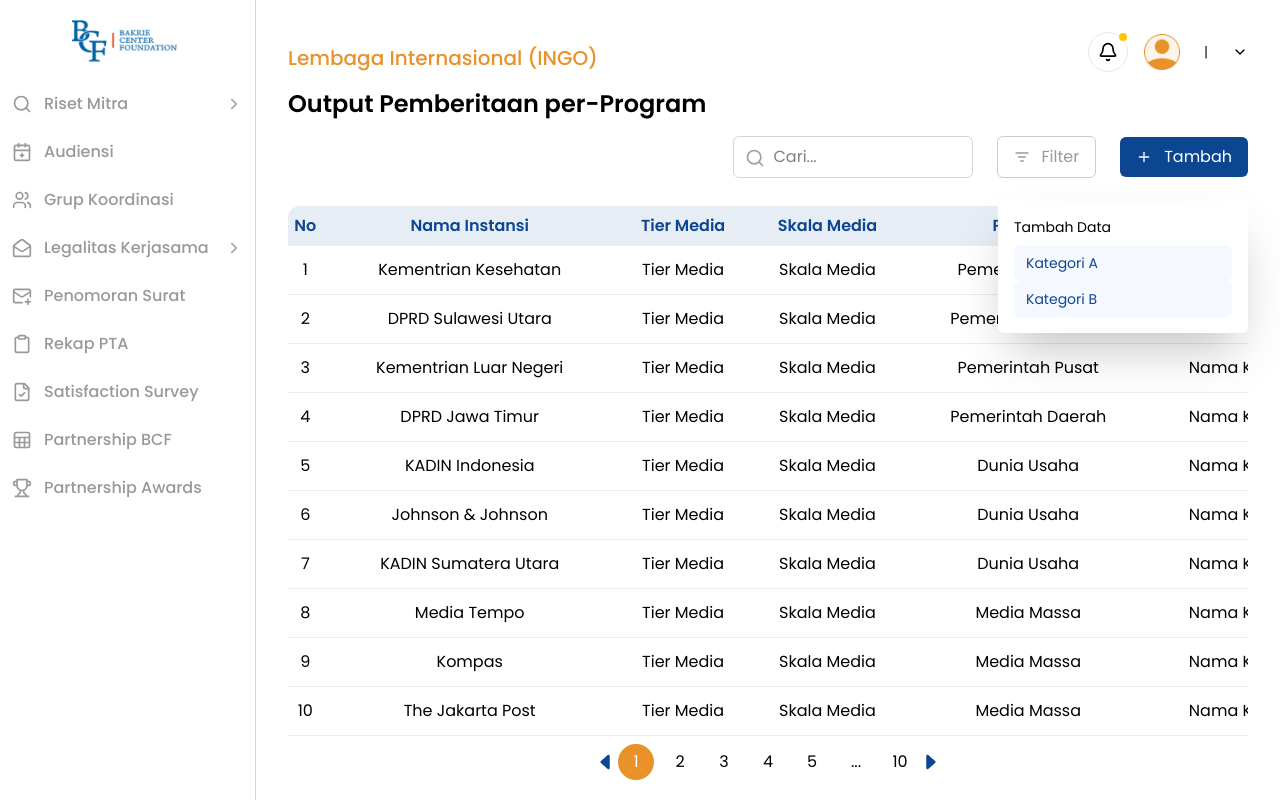
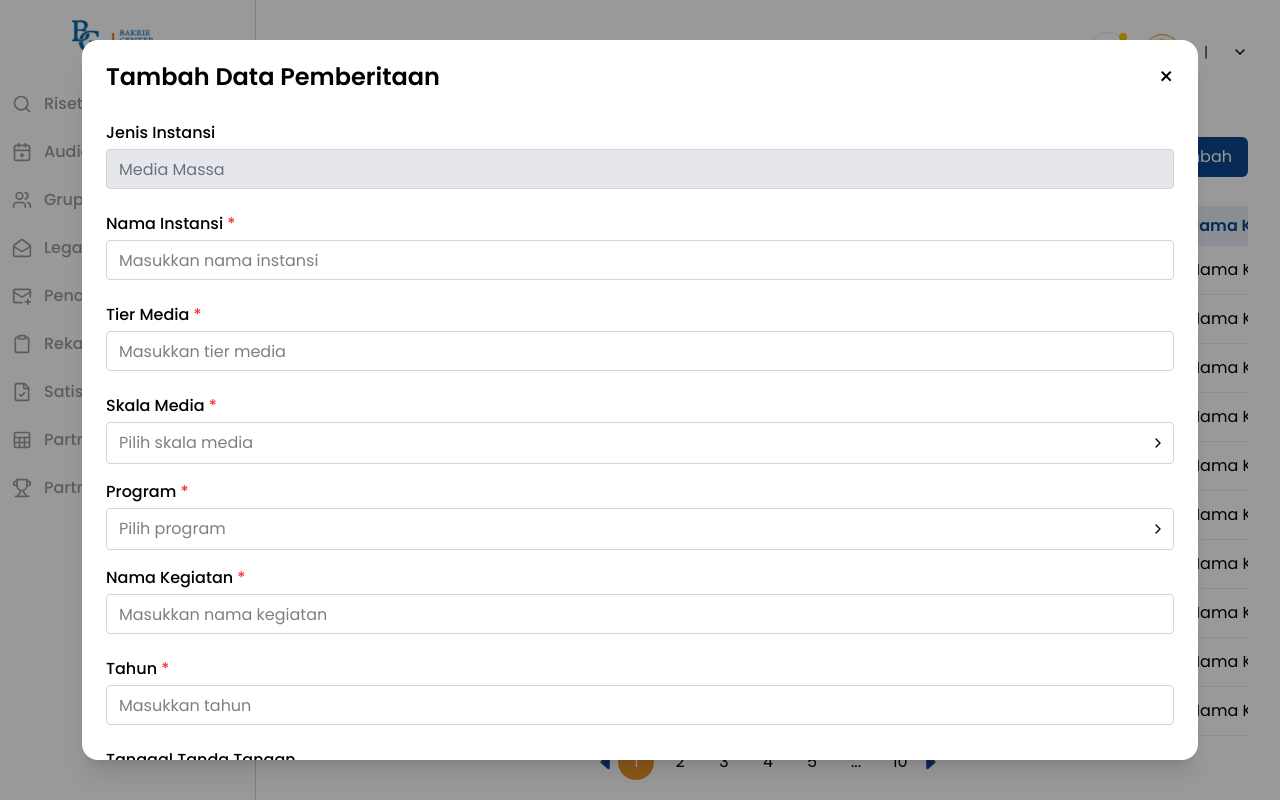
Before and after one commit to bakrietechclub/sms-web-app, a React (Vite) app: page /dashboard/recap/program in a window 1280 px wide. Both pictures are taken after a click on the button "Tambah". Built offline with nearby package versions, Linux system fonts and the light colour scheme.

Commit message:
FEAT : Added modal form for recap program

```diff
--- /dev/null
+++ b/src/components/fragments/modalforms/media/AddModalProgramRecap.jsx
@@ -0,0 +1,209 @@
+import { useForm } from "react-hook-form";
+import { useEffect, useRef, useState } from "react";
+
+import TextField from "../../../elements/formfields/TextField";
+import SingleSelectDropdown from "../../../elements/formfields/SingleSelectDropdown";
+import DatePickerField from "../../../elements/formfields/DatePickerField";
+
+const mediaScale = [
+  "Internasional", "Nasional", "Regional", "Lokal"
+]
+
+const program = [
+  "LEAD", "HOL", "CLP", "BCF", "SDI"
+]
+
+const publicationType = [
+    "Online", "Televisi", "Media Cetak", "Radio"
+];
+
+const toneOfTheNews = [
+    "Positif", "Negatif", "Netral"
+]
+
+export const AddModalProgramRecap = ({ isOpen, onClose }) => {
+  const { register, handleSubmit, setValue } = useForm();
+  const dropdownRef = useRef(null);
+
+  const [nomorSuratBcf, setNomorSuratBcf] = useState("");
+  const [openLetterModal, setOpenLetterModal] = useState(false);
+
+  const onSubmit = (data) => {
+    const finalData = {
+      ...data,
+      nomorSuratBcf,
+    };
+    console.log("Form data:", finalData);
+    onClose();
+  };
+
+  const handleRedirectToNomorSurat = () => {
+    setOpenLetterModal(true);
+  };
+
+  const handleNomorSuratSuccess = (nomor) => {
+    setNomorSuratBcf(nomor);
+    setValue("nomorSuratBcf", nomor);
+  };
+
+  useEffect(() => {
+    const handleClickOutside = (event) => {
+      if (dropdownRef.current && !dropdownRef.current.contains(event.target)) {
+        document.activeElement.blur();
+      }
+    };
+    document.addEventListener("mousedown", handleClickOutside);
+    return () => document.removeEventListener("mousedown", handleClickOutside);
+  }, []);
+
+  if (!isOpen) return null;
+
+  return (
+    <>
+      <div className="fixed inset-0 z-40 bg-black opacity-40" onClick={onClose} />
+      <div className="fixed inset-0 z-50 flex items-center justify-center">
+        <div
+          className="bg-white w-[1116px] h-[900px] max-h-[90vh] rounded-2xl shadow-xl overflow-hidden flex flex-col"
+          onClick={(e) => e.stopPropagation()}
+        >
+          <div className="w-full h-[92px] px-6 flex items-center justify-between">
+            <h2 className="text-2xl font-semibold">Tambah Data Pemberitaan</h2>
+            <button onClick={onClose} className="text-2xl">
+              ×
+            </button>
+          </div>
+
+          <form
+            onSubmit={handleSubmit(onSubmit)}
+            className="px-6 pt-2 pb-4 space-y-4 overflow-y-auto"
+            style={{ height: "calc(900px - 92px)" }}
+            ref={dropdownRef}
+          >
+            <TextField
+              name="jenisInstansi"
+              label="Jenis Instansi"
+              placeholder="Lembaga Internasional"
+              defaultValue="Media Massa"
+              disable={true}
+              className="bg-gray-200 text-gray-500"
+              register={register}
+            />
+            <TextField
+              name="namaInstansi"
+              label="Nama Instansi"
+              placeholder="Masukkan nama instansi"
+              register={register}
+              isRequired
+            />
+            <TextField
+              name="tierMedia"
+              label="Tier Media"
+              placeholder="Masukkan tier media"
+              register={register}
+              isRequired
+            />
+            <SingleSelectDropdown
+              name="skalaMedia"
+              label="Skala Media"
+              options={mediaScale}
+              register={register}
+              setValue={setValue}
+              isRequired
+            />
+            <SingleSelectDropdown
+              name="program"
+              label="Program"
+              options={program}
+              register={register}
+              setValue={setValue}
+              isRequired
+            />
+            <TextField
+              name="namaKegiatan"
+              label="Nama Kegiatan"
+              placeholder="Masukkan nama kegiatan"
+              register={register}
+              isRequired
+            />
+            <TextField
+              name="tahun"
+              label="Tahun"
+              placeholder="Masukkan tahun"
+              register={register}
+              isRequired
+            />
+            <DatePickerField
+              name="tanggalTandaTangan"
+              label="Tanggal Tanda Tangan"
+              className="w-full"
+              register={register}
+              setValue={setValue}
+            />
+            <TextField
+              name="headlines"
+              label="Headlines"
+              placeholder="Masukkan headlines"
+              register={register}
+              isRequired
+            />
+            <SingleSelectDropdown
+              name="tipePublikasi"
+              label="Tipe Publikasi"
+              options={publicationType}
+              register={register}
+              setValue={setValue}
+              isRequired
+            />
+            <TextField
+              name="linkPemberitaan"
+              label="Link Pemberitaan"
+              placeholder="https://.."
+              register={register}
+              isRequired
+            />
+            <SingleSelectDropdown
+              name="tonePemberitaan"
+              label="Tone Pemberitaan"
+              options={toneOfTheNews}
+              register={register}
+              setValue={setValue}
+              isRequired
+            />
+            <TextField
+              name="ave"
+              label="Ave"
+              placeholder="Rp."
+              register={register}
+            />
+            <TextField
+              name="prFactor"
+              label="PR Factor"
+              placeholder="Masukkan PR factor"
+              register={register}
+            />
+            <TextField
+              name="prValue"
+              label="PR Value"
+              placeholder="RP."
+              register={register}
+            />
+            <div className="text-right pt-4">
+              <button
+                type="submit"
+                className="bg-[#0d4690] text-white px-6 py-2 rounded-lg hover:bg-[#0c3f82]"
+              >
+                Simpan
+              </button>
+            </div>
+          </form>
+        </div>
+      </div>
+
+      <AddModalProgramRecap
+        isOpen={openLetterModal}
+        onClose={() => setOpenLetterModal(false)}
+        onSuccess={handleNomorSuratSuccess}
+      />
+    </>
+  );
+};
--- a/src/components/pages/Recap/Program.jsx
+++ b/src/components/pages/Recap/Program.jsx
@@ -3,9 +3,11 @@
 import { TableToolbar } from "../../fragments/TableToolbar";
 import { useState } from "react";
 import { MediaProgramRecap } from "../../../data/data_media";
+import { AddModalProgramRecap } from "../../fragments/modalforms/media/AddModalProgramRecap";
 
 export const Program = () => {
   const [search, setSearch] = useState("");
+  const [openModal, setOpenModal] = useState("");
 
   const headers = [
     "No",
@@ -66,11 +68,7 @@
       <TableToolbar
         searchValue={search}
         onSearchChange={setSearch}
-        onAddClick={(type) => {
-          if (type === "Kategori A") openModalA();
-          if (type === "Kategori B") openModalB();
-        }}
-        addOptions={["Kategori A", "Kategori B"]}
+        onAddClick={() => setOpenModal(true)}
         filters={[
           {
             label: "Tahun",
@@ -93,6 +91,14 @@
         onFilterSet={() => console.log("Filter diset")}
         searchWidth="w-1/4"
       />
+
+      <AddModalProgramRecap
+        isOpen={openModal}
+        onClose={() => {
+          setOpenModal(false);
+        }}
+      />
+
       <div className="overflow-x-auto w-full">
         <table className="text-center w-600 table-auto">
           <thead className="text-[#0D4690] bg-[#E7EDF4]">
```
